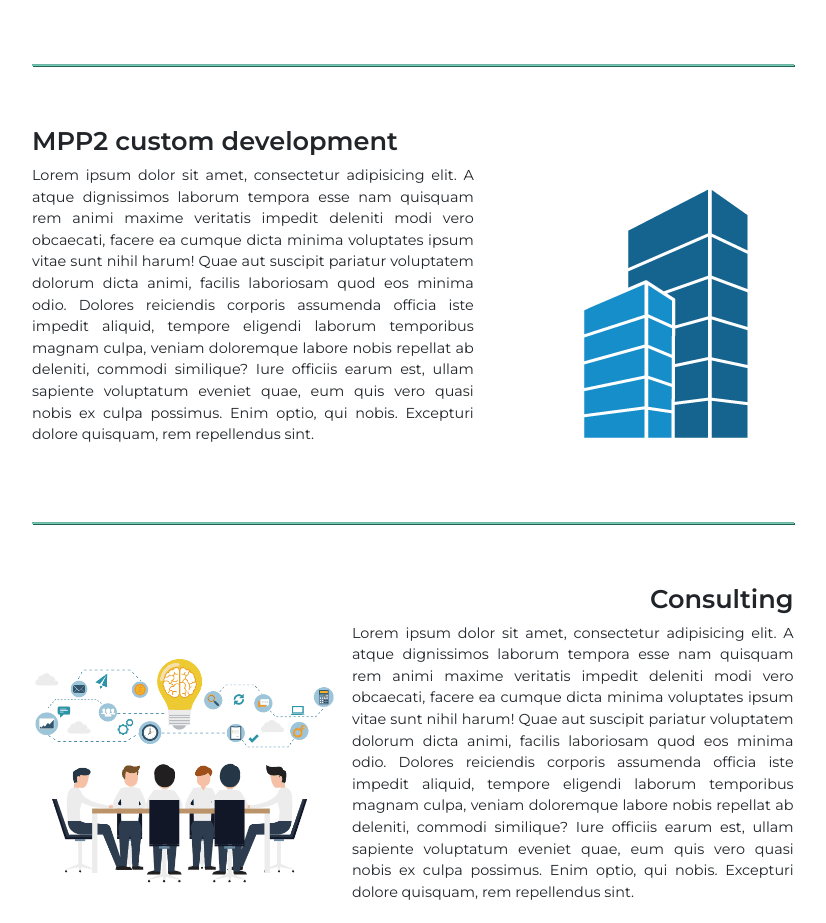
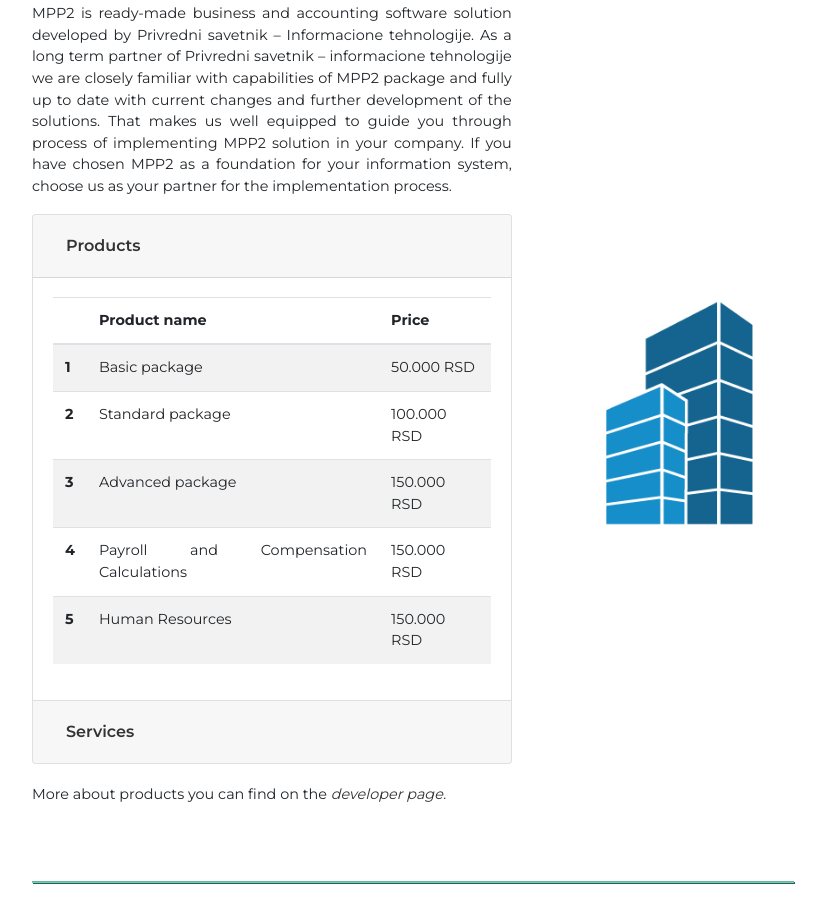
Before and after one commit to ljulju5/devpro, a plain HTML site: page services.html in a window 1280 px wide. Shown: the part 1349-2272 px from the top of the page, without its empty margins (64-890 px from the left). Drawn offline with nearby package versions, Linux system fonts and the light colour scheme.

Commit message:
text added to services

```diff
--- a/scss/style.scss
+++ b/scss/style.scss
@@ -157,6 +157,9 @@ nav {
                 font-size: 1rem;
             }
         }
+        .active {
+            color: $primaryColor !important;
+        }
     }
 }
 .navFixed {
@@ -246,7 +249,7 @@ services
                 justify-content: space-between;
                 align-items: center;
                 flex-wrap: wrap;
-                min-height: 350px;
+                min-height: 300px;
                 p {
                     margin-bottom: 35px;
                 }
@@ -255,6 +258,13 @@ services
                     background: transparent;
                     left: 33%;
                     bottom: 20px;
+                    a {
+                        color: $black;
+                        &:hover {
+                            text-decoration: none;
+                        }
+
+                    }
                 }
                 h3 {
                     @media only screen and (max-width:768px) {
@@ -478,6 +488,7 @@ servicesPage
             h4 {
                 font-size: 1.6rem;
                 font-weight: 600;
+                margin-bottom: 20px;
             }
             .serviceFlex {
                 display: flex;
@@ -485,17 +496,30 @@ servicesPage
                 align-items: center;
                 justify-content: space-between;
                 img {
-                    width: 40%;
-                    flex: 0 0 30%;
+                    width: 30%;
+                    flex: 0 0 23%;
                     @media only screen and (max-width:768px) {
                         flex: 0 0 70%;
                         margin: 0 auto;
                         margin-bottom: 30px;
                     }
                 }
-                p {
-                    flex: 0 0 58%;
+                .serviceDescription {
+                    flex: 0 0 63%;
                     text-align: justify;
+                    .accordion {
+                        margin-bottom: 20px;
+                    }
+                    p {
+                        a {
+                            font-style: italic;
+                            color: $black;
+                        }
+                    }
+                    button {
+                        color: $black;
+                        font-weight: 600;
+                    }
                     @media only screen and (max-width:768px) {
                         flex: 0 0 100%;
                         order: 3;
--- a/services.html
+++ b/services.html
@@ -56,7 +56,9 @@
                     <h4>Software development outsourcing</h4>
                     <div class="serviceFlex">
                         <img src="img/developer.png" alt="" class="order-2">
-                         <p>Lorem ipsum dolor sit amet, consectetur adipisicing elit. A atque dignissimos laborum tempora esse nam quisquam rem animi maxime veritatis impedit deleniti modi vero obcaecati, facere ea cumque dicta minima voluptates ipsum vitae sunt nihil harum! Quae aut suscipit pariatur voluptatem dolorum dicta animi, facilis laboriosam quod eos minima odio. Dolores reiciendis corporis assumenda officia iste impedit aliquid, tempore eligendi laborum temporibus magnam culpa, veniam doloremque labore nobis repellat ab deleniti, commodi similique? Iure officiis earum est, ullam sapiente voluptatum eveniet quae, eum quis vero quasi nobis ex culpa possimus. Enim optio, qui nobis. Excepturi dolore quisquam, rem repellendus sint.</p>
+                        <div class="serviceDescription">
+                            <p>Opting for outsourcing will provide you with some flexibility in managing a software development project. Share some of your responsibilities, alleviate costs, employ our skill and rely on our experience to bring your development project to a satisfactory conclusion.</p>
+                        </div>
                     </div>
                 </article>
                 <hr id="service2">
@@ -64,15 +66,115 @@
                   <h4 class="text-right">Custom solution design and development </h4>
                    <div class="serviceFlex">
                         <img src="img/customdevelopment.png" alt="">
-                        <p>Lorem ipsum dolor sit amet, consectetur adipisicing elit. A atque dignissimos laborum tempora esse nam quisquam rem animi maxime veritatis impedit deleniti modi vero obcaecati, facere ea cumque dicta minima voluptates ipsum vitae sunt nihil harum! Quae aut suscipit pariatur voluptatem dolorum dicta animi, facilis laboriosam quod eos minima odio. Dolores reiciendis corporis assumenda officia iste impedit aliquid, tempore eligendi laborum temporibus magnam culpa, veniam doloremque labore nobis repellat ab deleniti, commodi similique? Iure officiis earum est, ullam sapiente voluptatum eveniet quae, eum quis vero quasi nobis ex culpa possimus. Enim optio, qui nobis. Excepturi dolore quisquam, rem repellendus sint.</p>
+                        <div class="serviceDescription">
+                            <p>For the routine business applications, you should definitely invest in a regular, off-the-shelf software solution. But the over-the-counter software product will bring you just so far. When you need to make a difference, to go further, visit uncharted territories, it’s time to consider a tailored solution. We will design it for you, develop it using the state of the art technology, deliver it and help you to implement it in your business process. Design and development of the custom solutions is a joint effort and we will be walking together every step of the way. </p>
+                       </div>
                    </div>
                 </article>
                 <hr id="service3">
                 <article>
-                   <h4>MPP2 custom development</h4>
+                   <h4>MPP2 implementation and custom development</h4>
                     <div class="serviceFlex">
                         <img src="img/MPP23.ico" alt="" class="order-2">
-                         <p>Lorem ipsum dolor sit amet, consectetur adipisicing elit. A atque dignissimos laborum tempora esse nam quisquam rem animi maxime veritatis impedit deleniti modi vero obcaecati, facere ea cumque dicta minima voluptates ipsum vitae sunt nihil harum! Quae aut suscipit pariatur voluptatem dolorum dicta animi, facilis laboriosam quod eos minima odio. Dolores reiciendis corporis assumenda officia iste impedit aliquid, tempore eligendi laborum temporibus magnam culpa, veniam doloremque labore nobis repellat ab deleniti, commodi similique? Iure officiis earum est, ullam sapiente voluptatum eveniet quae, eum quis vero quasi nobis ex culpa possimus. Enim optio, qui nobis. Excepturi dolore quisquam, rem repellendus sint.</p>
+                        <div class="serviceDescription">
+                            <p>MPP2 is ready-made business and accounting software solution developed by Privredni savetnik – Informacione tehnologije. As a long term partner of Privredni savetnik – informacione tehnologije we are closely familiar with capabilities of MPP2 package and fully up to date with current changes and further development of the solutions. That makes us well equipped to guide you through process of implementing MPP2 solution in your company. If you have chosen MPP2 as a foundation for your information system, choose us as your partner for the implementation process.</p>
+
+                    <div class="accordion" id="accordionExample">
+                    <div class="card">
+                        <div class="card-header" id="headingOne">
+                            <h3 class="mb-0">
+                                <button class="btn btn-link btn-block text-left" type="button" data-toggle="collapse" data-target="#collapseOne" aria-expanded="true" aria-controls="collapseOne">
+                                    Products
+                                </button>
+                            </h3>
+                        </div>
+
+                        <div id="collapseOne" class="collapse show" aria-labelledby="headingOne" data-parent="#accordionExample">
+                            <div class="card-body">
+                                <table class="table table-striped">
+                          <thead>
+                            <tr>
+                              <th scope="col"></th>
+                              <th scope="col">Product name</th>
+                              <th scope="col">Price</th>
+                            </tr>
+                          </thead>
+                          <tbody>
+                            <tr>
+                              <th scope="row">1</th>
+                              <td>Basic package</td>
+                              <td>50.000 RSD</td>
+                            </tr>
+                            <tr>
+                              <th scope="row">2</th>
+                              <td>Standard package</td>
+                              <td>100.000 RSD</td>
+                            </tr>
+                            <tr>
+                              <th scope="row">3</th>
+                              <td>Advanced package</td>
+                              <td>150.000 RSD</td>
+                            </tr>
+                            <tr>
+                              <th scope="row">4</th>
+                              <td>Payroll and Compensation Calculations</td>
+                              <td>150.000 RSD</td>
+                            </tr>
+                            <tr>
+                              <th scope="row">5</th>
+                              <td>Human Resources</td>
+                              <td>150.000 RSD</td>
+                            </tr>
+                          </tbody>
+                        </table>
+                            </div>
+                        </div>
+                    </div>
+                    <div class="card">
+                        <div class="card-header" id="headingTwo">
+                            <h3 class="mb-0">
+                                <button class="btn btn-link btn-block text-left collapsed" type="button" data-toggle="collapse" data-target="#collapseTwo" aria-expanded="false" aria-controls="collapseTwo">
+                                    Services
+                                </button>
+                            </h3>
+                        </div>
+                        <div id="collapseTwo" class="collapse" aria-labelledby="headingTwo" data-parent="#accordionExample">
+                            <div class="card-body">
+                                <table class="table table-striped">
+                          <thead>
+                            <tr>
+                              <th scope="col"></th>
+                              <th scope="col">Service name</th>
+                              <th scope="col">Price</th>
+                            </tr>
+                          </thead>
+                          <tbody>
+                            <tr>
+                              <th scope="row">1</th>
+                              <td>Implementation</td>
+                              <td>50.000 RSD</td>
+                            </tr>
+                            <tr>
+                              <th scope="row">2</th>
+                              <td>Training</td>
+                              <td>100.000 RSD</td>
+                            </tr>
+                            <tr>
+                              <th scope="row">3</th>
+                              <td>Consulting services</td>
+                              <td>150.000 RSD</td>
+                            </tr>
+                           </tbody>
+                        </table>
+                            </div>
+                        </div>
+                    </div>
+
+                </div>
+
+
+                        <p>More about products you can find on the <a href="https://www.psit.rs/en/products/" target="_blank">developer page.</a></p>
+                        </div>
                     </div>
                 </article>
                 <hr id="service4">
@@ -80,15 +182,19 @@
                    <h4 class="text-right">Consulting</h4>
                     <div class="serviceFlex">
                          <img src="img/consulting2.png" alt="">
-                         <p>Lorem ipsum dolor sit amet, consectetur adipisicing elit. A atque dignissimos laborum tempora esse nam quisquam rem animi maxime veritatis impedit deleniti modi vero obcaecati, facere ea cumque dicta minima voluptates ipsum vitae sunt nihil harum! Quae aut suscipit pariatur voluptatem dolorum dicta animi, facilis laboriosam quod eos minima odio. Dolores reiciendis corporis assumenda officia iste impedit aliquid, tempore eligendi laborum temporibus magnam culpa, veniam doloremque labore nobis repellat ab deleniti, commodi similique? Iure officiis earum est, ullam sapiente voluptatum eveniet quae, eum quis vero quasi nobis ex culpa possimus. Enim optio, qui nobis. Excepturi dolore quisquam, rem repellendus sint.</p>
+                         <div class="serviceDescription">
+                            <p>IT technology, IT security, development and implementation of software with a business application is our area of expertise… and if we do not know, we know who knows.</p>
+                        </div>
                     </div>
                 </article>
                 <hr id="service5">
                 <article>
-                  <h4>Technical and customer support</h4>
+                  <h4>Customer support</h4>
                    <div class="serviceFlex">
                         <img src="img/support.png" alt="" class="order-2">
-                        <p>Lorem ipsum dolor sit amet, consectetur adipisicing elit. A atque dignissimos laborum tempora esse nam quisquam rem animi maxime veritatis impedit deleniti modi vero obcaecati, facere ea cumque dicta minima voluptates ipsum vitae sunt nihil harum! Quae aut suscipit pariatur voluptatem dolorum dicta animi, facilis laboriosam quod eos minima odio. Dolores reiciendis corporis assumenda officia iste impedit aliquid, tempore eligendi laborum temporibus magnam culpa, veniam doloremque labore nobis repellat ab deleniti, commodi similique? Iure officiis earum est, ullam sapiente voluptatum eveniet quae, eum quis vero quasi nobis ex culpa possimus. Enim optio, qui nobis. Excepturi dolore quisquam, rem repellendus sint.</p>
+                        <div class="serviceDescription">
+                            <p>Development and implementation of the software is just the beginning of the journey. Even the best software solutions need customer support and need it for the duration of its entire life cycle. We are here to provide it.</p>
+                       </div>
                    </div>
                 </article>
                 <hr id="service6">
@@ -96,7 +202,9 @@
                   <h4 class="text-right">Website development</h4>
                    <div class="serviceFlex">
                        <img src="img/website.png" alt="">
-                        <p>Lorem ipsum dolor sit amet, consectetur adipisicing elit. A atque dignissimos laborum tempora esse nam quisquam rem animi maxime veritatis impedit deleniti modi vero obcaecati, facere ea cumque dicta minima voluptates ipsum vitae sunt nihil harum! Quae aut suscipit pariatur voluptatem dolorum dicta animi, facilis laboriosam quod eos minima odio. Dolores reiciendis corporis assumenda officia iste impedit aliquid, tempore eligendi laborum temporibus magnam culpa, veniam doloremque labore nobis repellat ab deleniti, commodi similique? Iure officiis earum est, ullam sapiente voluptatum eveniet quae, eum quis vero quasi nobis ex culpa possimus. Enim optio, qui nobis. Excepturi dolore quisquam, rem repellendus sint.</p>
+                       <div class="serviceDescription">
+                            <p>Lorem ipsum dolor sit amet, consectetur adipisicing elit. A atque dignissimos laborum tempora esse nam quisquam rem animi maxime veritatis impedit deleniti modi vero obcaecati, facere ea cumque dicta minima vosimilique? Iure officiis earum est, ullam sapiente voluptatum eveniet quae, eum quis vero quasi nobis ex culpa possimus. Enim optio, qui nobis. Excepturi dolore quisquam, rem repellendus sint.</p>
+                       </div>
                    </div>
                 </article>
             </div>
```
Also changed, not shown: index.html (+13 -16 lines), style.css, 1 other file.
